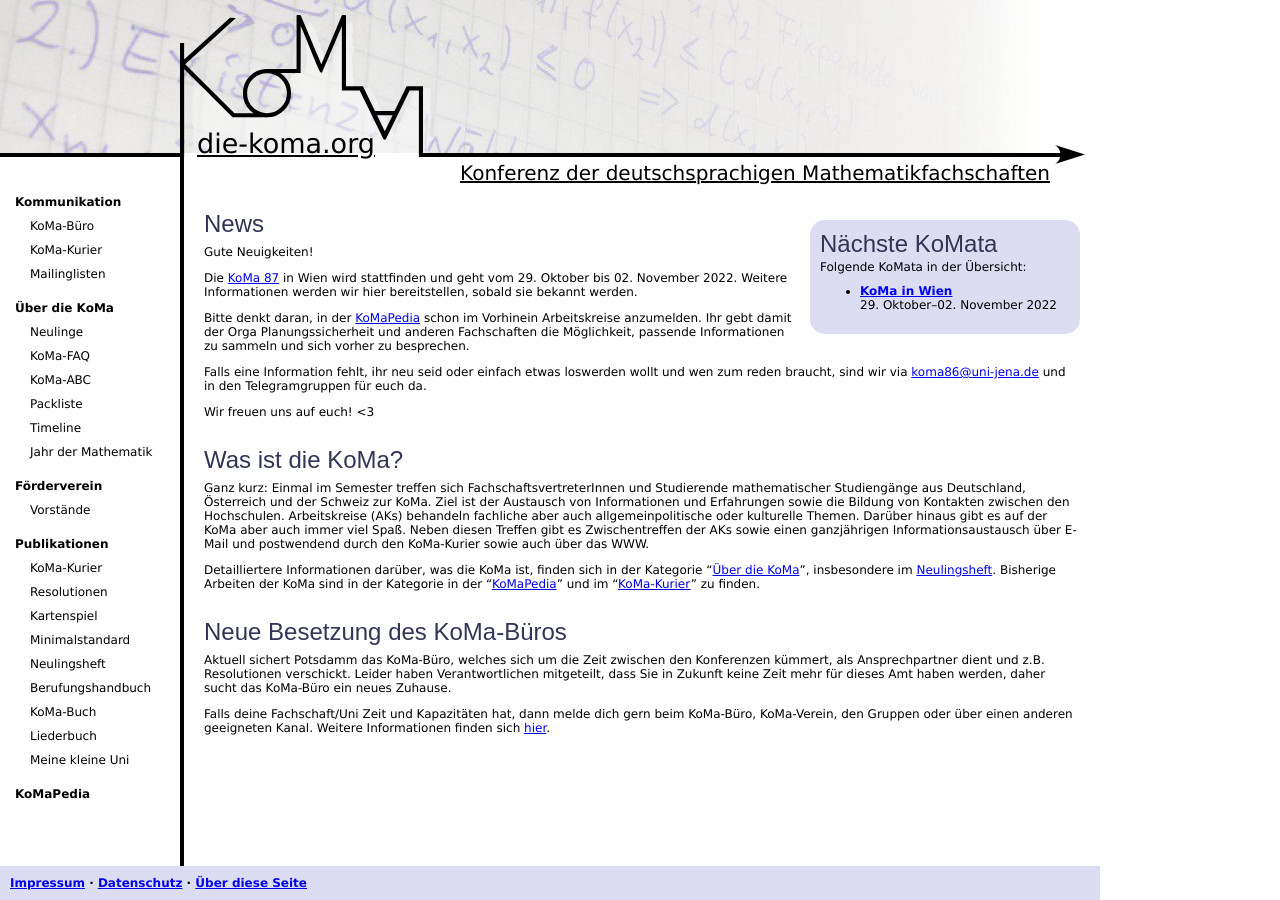
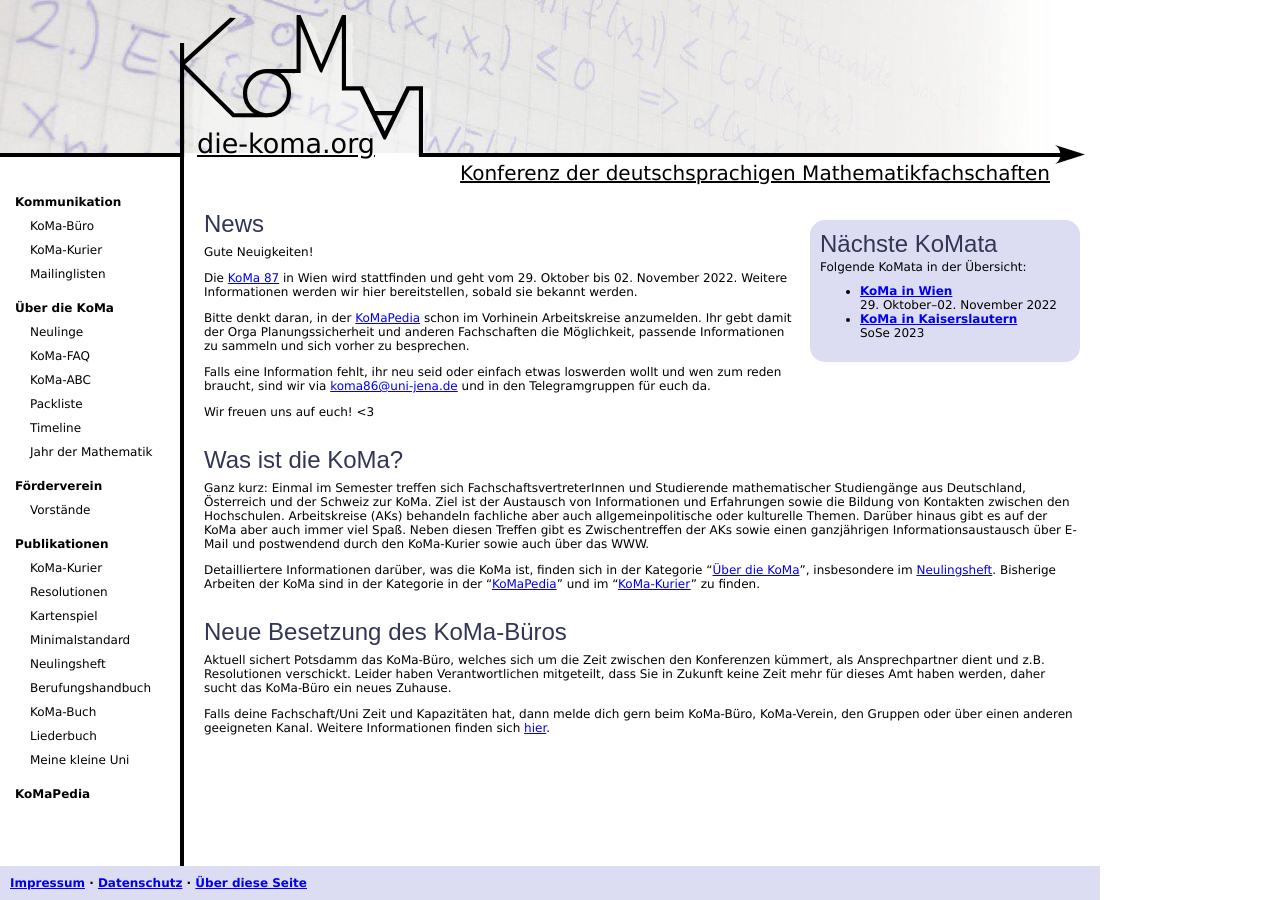
Before and after one commit to Die-KoMa/die-koma.org, a Jekyll site: the page built from index.md, in a window 1280 px wide. Built offline with Jekyll 4.4.1, drawn with Linux system fonts in a browser that asks for light colours.

Commit message:
kommende KoMa in Kaiserslautern ohne Datum hinzugefügt

```diff
--- a/_includes/next_koma.html
+++ b/_includes/next_koma.html
@@ -6,5 +6,9 @@
         <span class="name"><a href="https://fsmat.at/content/koma-87">KoMa in Wien</a></span>
         <span class="date">29. Oktober–02. November 2022</span>
     </li>
+    <li>
+        <span class="name"><a href="https://fsmat.at/content/koma-87">KoMa in Kaiserslautern</a></span>
+        <span class="date">SoSe 2023</span>
+    </li>
   </ul>
 </div>
```
